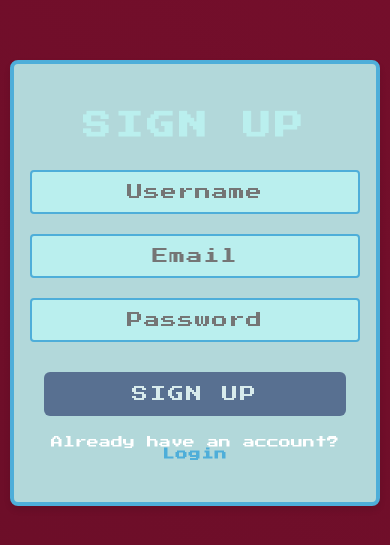
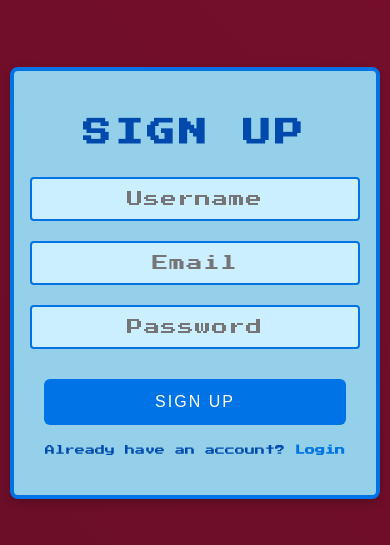
Before and after one commit to K-Senthil-Shunmugam/realms-of-discovery-front-end, a React (Create React App) app: page /signup in a window 390 px wide. Shown: the part 139-684 px from the top of the page. Built offline with nearby package versions, Linux system fonts and the light colour scheme.

Commit message:
Update file Signup.css

```diff
--- a/src/components/Signup.css
+++ b/src/components/Signup.css
@@ -1,16 +1,14 @@
 /* Signup.css */
 body {
   font-family: 'Press Start 2P', cursive; /* 8-bit font for all text */
-  background-color: #e7f9f8; /* New background color */
+  background: linear-gradient(90deg, #002f6c, #004aad, #0073e6, #00aaff, #66d3ff, #99e6ff, #ccefff, #e6f7ff); /* Gradient from image */
   margin: 0;
   padding: 0;
   display: flex;
   justify-content: center;
   align-items: center;
   height: 100vh;
-  background-image: linear-gradient(45deg, #e7f9f8, #baefee); /* Gradient for background */
-  background-size: 400% 400%;
-  animation: gradientAnimation 10s ease infinite; /* Animated gradient */
+  animation: gradientAnimation 10s ease infinite;
 }
 
 @keyframes gradientAnimation {
@@ -31,133 +29,117 @@ body {
   align-items: center;
   width: 100%;
   height: 100%;
-  padding: 10px; /* Added padding for better centering on smaller screens */
+  padding: 10px;
   box-sizing: border-box;
 }
 
 .signup-box {
-  background-color: #baefee; /* New box background color */
+  background: #99e6ff; /* Soft blue from palette */
   padding: 40px;
   border-radius: 8px;
-  box-shadow: 0 4px 6px rgba(0, 0, 0, 0.1);
+  box-shadow: 0 4px 10px rgba(0, 0, 0, 0.2);
   width: 100%;
-  max-width: 400px; /* Set max width to ensure the box doesn't stretch too much */
+  max-width: 400px;
   text-align: center;
-  border: 4px solid #4eaed9; /* New border color */
-  background: rgba(186, 239, 238, 0.9); /* Semi-transparent background */
+  border: 4px solid #0073e6; /* Blue border */
+  background: rgba(153, 230, 255, 0.9);
   display: flex;
   flex-direction: column;
-  align-items: center; /* Ensures children are centered */
+  align-items: center;
 }
 
 .h1-signup {
-  color: #baefee; /* New title color */
-  font-size: 36px; /* Adjusted size for clarity */
+  color: #004aad; /* Dark blue */
+  font-size: 36px;
   margin-bottom: 20px;
-  font-family: 'Press Start 2P', cursive; /* 8-bit font for title */
-  letter-spacing: 4px; /* Spaced out letters for retro style */
   text-transform: uppercase;
+  letter-spacing: 4px;
 }
 
 .input-field {
   width: 100%;
   padding: 12px;
   margin: 10px 0;
-  border: 2px solid #4eaed9; /* New border color */
+  border: 2px solid #0073e6;
   border-radius: 4px;
   font-size: 18px;
-  background-color: #baefee; /* New background color */
-  color: white;
+  background-color: #ccefff;
+  color: #002f6c;
   text-align: center;
-  font-family: 'Press Start 2P', cursive; /* 8-bit font for inputs */
   letter-spacing: 1px;
   transition: all 0.3s ease-in-out;
 }
 
 .input-field:focus {
   outline: none;
-  border-color: #83abd3; /* New focus border color */
-  box-shadow: 0 0 10px #83abd3, 0 0 20px #010a4b; /* Glowing effect */
-  background-color: #4eaed9; /* Lighten on focus */
-}
-
-.input-error {
-  border: 2px solid #4eaed9; /* New error border color */
+  border-color: #004aad;
+  box-shadow: 0 0 10px #004aad;
+  background-color: #99e6ff;
 }
 
 .signup-btn {
   width: 100%;
   padding: 14px;
   margin-top: 20px;
-  background-color: #4eaed9; /* New button background color */
+  background-color: #0073e6;
   border: none;
   color: white;
   font-size: 18px;
   border-radius: 6px;
   cursor: pointer;
-  font-family: 'Press Start 2P', cursive;
   text-transform: uppercase;
   letter-spacing: 2px;
   transition: background-color 0.3s ease, transform 0.2s ease;
 }
 
-.signup-btn:disabled {
-  background-color: #010a4b; /* Disabled button color */
-  cursor: not-allowed;
-  opacity: 0.5; /* Greyed-out effect */
-}
-
 .signup-btn:hover {
-  background-color: #baefee; /* Button hover color */
-  transform: scale(1.05); /* Slight scaling effect for hover */
-  box-shadow: 0 0 10px #4eaed9, 0 0 20px #4eaed9; /* Glowing effect */
+  background-color: #004aad;
+  transform: scale(1.05);
+  box-shadow: 0 0 10px #004aad;
 }
 
 .error-msg {
-  color: #baefee; /* New error message color */
+  color: #ff4d4d; /* Error red */
   font-size: 14px;
   margin-top: 10px;
-  font-family: 'Press Start 2P', cursive;
 }
 
 .login-link {
   margin-top: 20px;
-  color: white;
-  font-size: 10px;
-  font-family: 'Press Start 2P', cursive;
+  color: #004aad;
+  font-size: 12px;
 }
 
 .login-link a {
-  color: #4eaed9; /* New login link color */
+  color: #0073e6;
   text-decoration: none;
   font-weight: bold;
-  letter-spacing: 1px;
 }
 
 .login-link a:hover {
   text-decoration: underline;
-  color: #baefee; /* Highlight color on hover */
+  color: #004aad;
 }
 
 /* Media Queries for responsiveness */
 @media (max-width: 500px) {
   .signup-box {
-    padding: 30px; /* Reduce padding for smaller screens */
+    padding: 30px;
   }
 
   .h1-signup {
-    font-size: 28px; /* Reduce font size on small screens */
+    font-size: 28px;
   }
 
   .input-field {
-    font-size: 16px; /* Slightly smaller input text */
+    font-size: 16px;
   }
 
   .signup-btn {
-    font-size: 16px; /* Smaller button font size */
+    font-size: 16px;
   }
 
   .login-link {
-    font-size: 12px; /* Smaller text for the signup link */
+    font-size: 10px;
   }
 }
```
